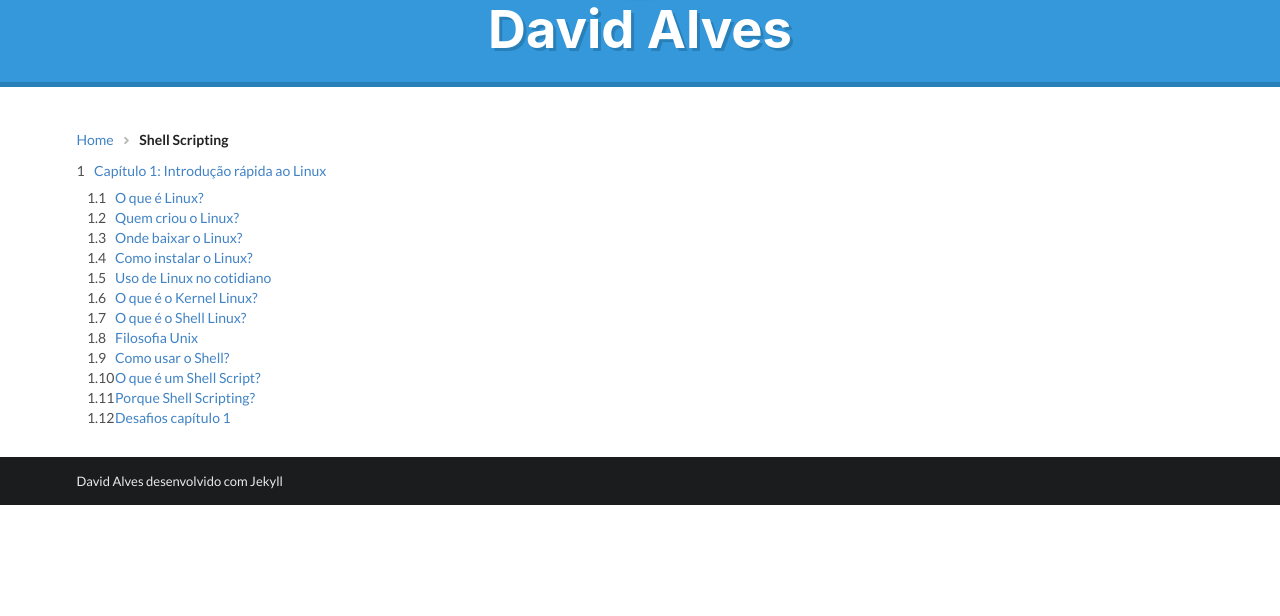
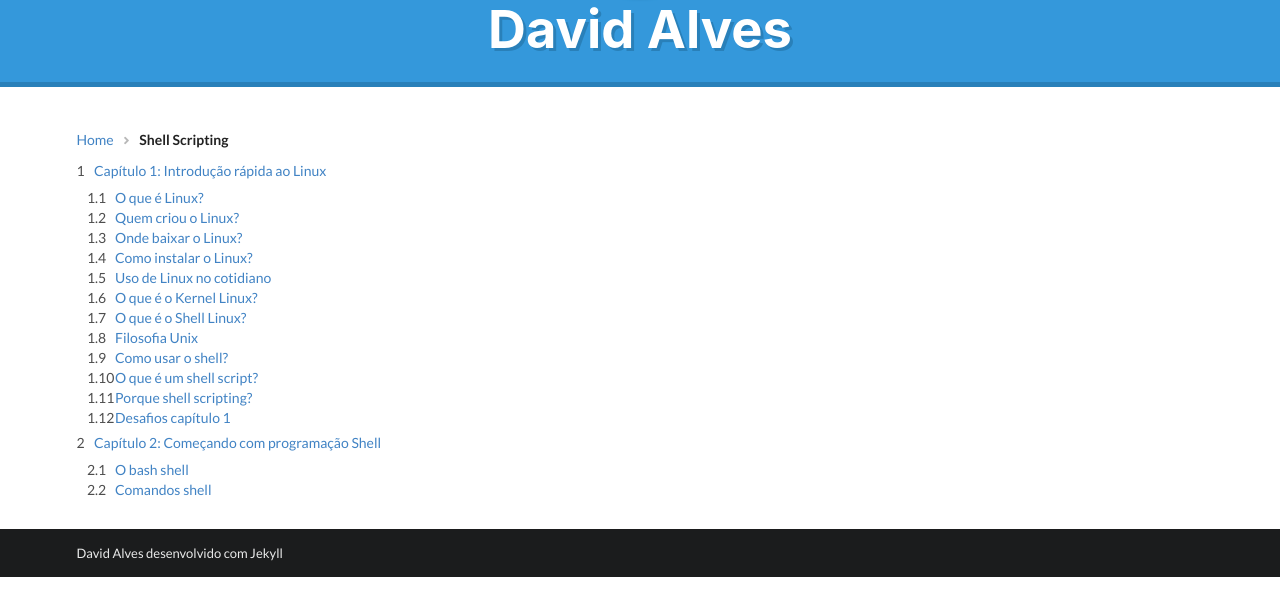
Before and after one commit to david27alves/david27alves.github.io, a Jekyll site: the page built from shellscripting.html, in a window 1280 px wide, cut to the strip 213-829 px from the top of the page. Built offline with Jekyll 4.4.1, drawn with Linux system fonts in a browser that asks for light colours.

Commit message:
Update shellscripting.html

```diff
--- a/shellscripting.html
+++ b/shellscripting.html
@@ -23,10 +23,17 @@ permalink: /tutoriais/shellscripting.html
                 <a class="item">O que é o Kernel Linux?</a>
                 <a class="item"> O que é o Shell Linux?</a>
                 <a class="item"> Filosofia Unix</a>
-                <a class="item"> Como usar o Shell?</a>
-                <a class="item"> O que é um Shell Script?</a>
-                <a class="item"> Porque Shell Scripting?</a>
+                <a class="item"> Como usar o shell?</a>
+                <a class="item"> O que é um shell script?</a>
+                <a class="item"> Porque shell scripting?</a>
                 <a class="item"> Desafios capítulo 1</a>
+            </div>
+        </div>
+        <div class="item">
+            <a>Capítulo 2: Começando com programação Shell</a>
+            <div class="list">
+                <a class="item">O bash shell</a>
+                <a class="item">Comandos shell</a>
             </div>
         </div>
     </div>
```
